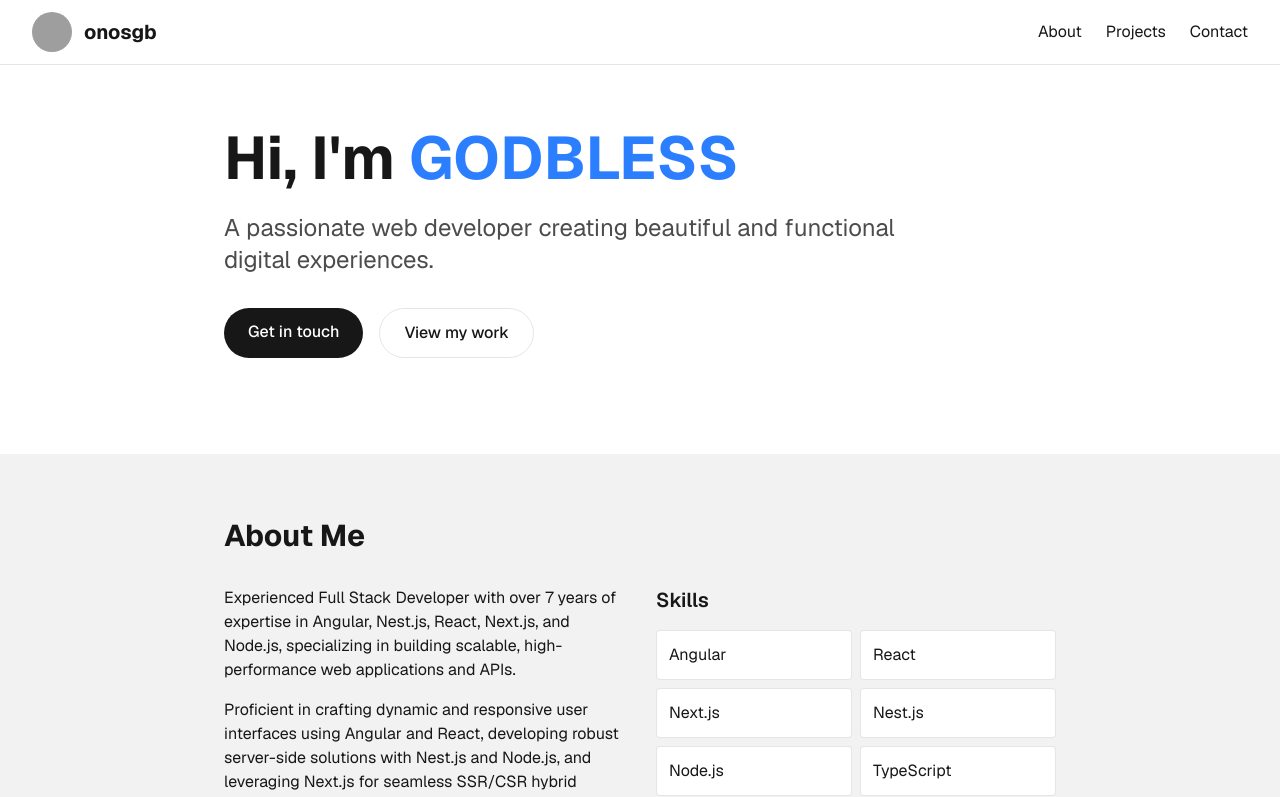
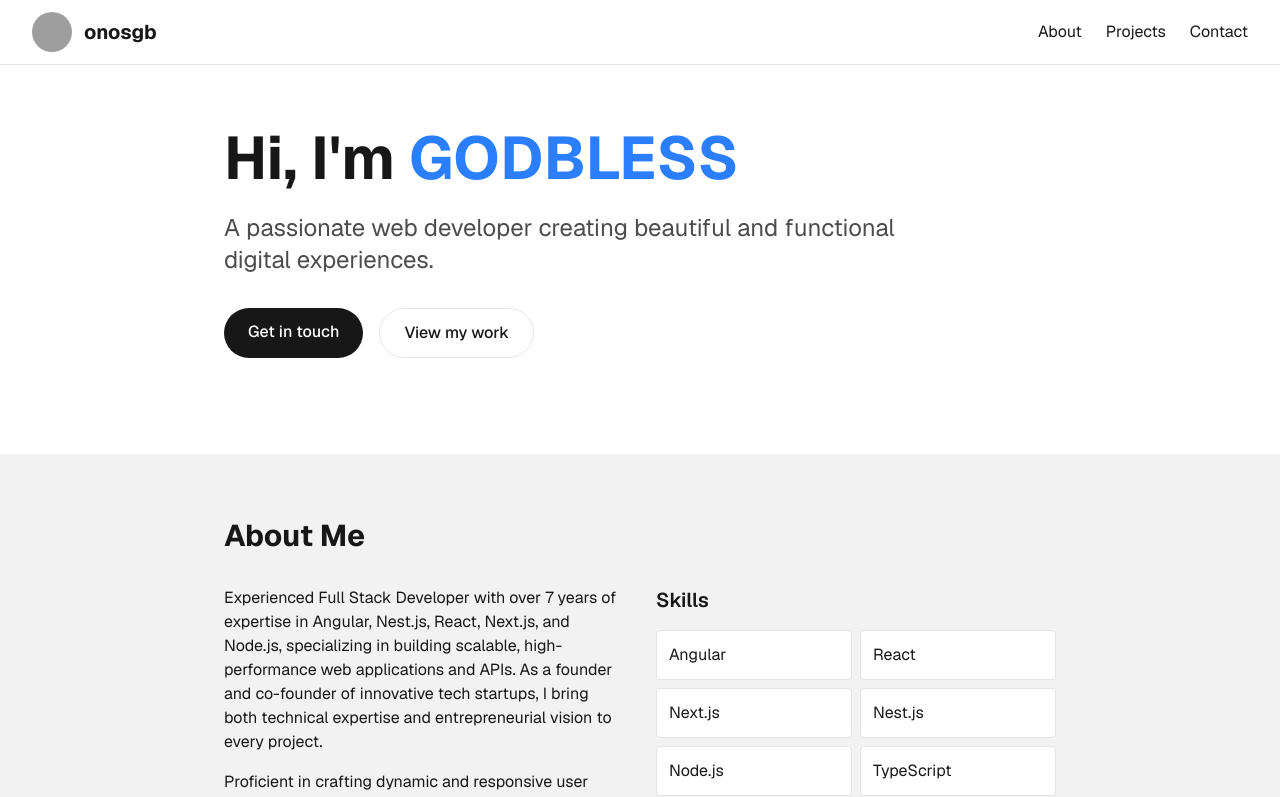
Before and after one commit to onosgb/Onosgb, a Next.js app: page / in a window 1280 px wide. Shown: the top 797 px of the page. Built offline with nearby package versions, Linux system fonts and the light colour scheme; no server answers; grey boxes are pictures that could not be loaded.

Commit message:
Add founder/co-founder mention to About Me section

```diff
--- a/src/app/page.tsx
+++ b/src/app/page.tsx
@@ -67,7 +67,9 @@ export default async function Home() {
                 Experienced Full Stack Developer with over 7 years of expertise
                 in Angular, Nest.js, React, Next.js, and Node.js, specializing
                 in building scalable, high-performance web applications and
-                APIs.
+                APIs. As a founder and co-founder of innovative tech startups, I
+                bring both technical expertise and entrepreneurial vision to
+                every project.
               </p>
               <p className="mb-4">
                 Proficient in crafting dynamic and responsive user interfaces
```
